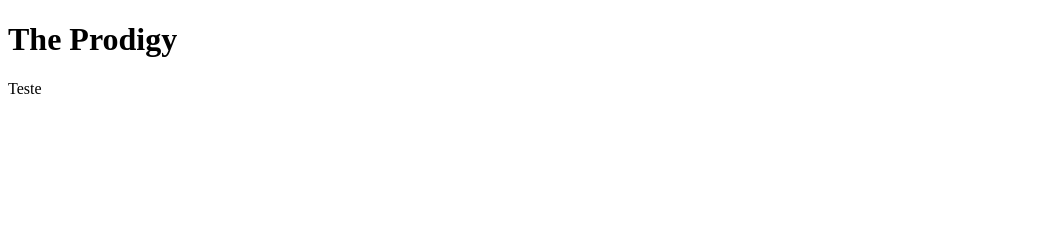
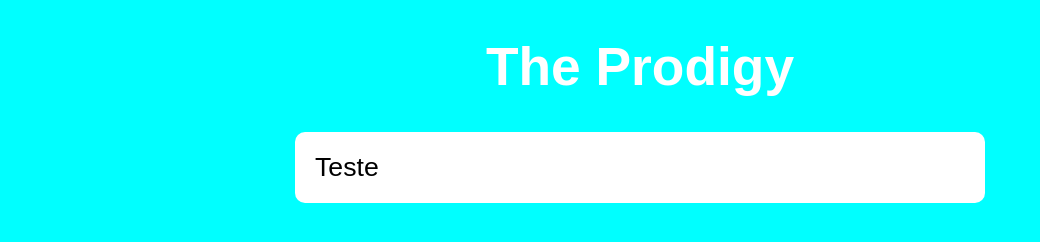
Before and after one commit to KaioMarquesdeAlmeida/Projeto-The-prodigy, a plain HTML site: page Index.html in a window 1280 px wide. Shown: the whole page, without its empty margins (0-1040 px from the left). Drawn offline with Linux system fonts and the light colour scheme.

Commit message:
so testando

```diff
--- a/Estilo.css
+++ b/Estilo.css
@@ -1,5 +1,5 @@
 body{
-    background: rgba(0, 128, 0, 0.336);
+    background-color: aqua;
     font: normal 20pt Arial;
 }
 
--- a/Index.html
+++ b/Index.html
@@ -5,7 +5,7 @@
     <meta http-equiv="X-UA-Compatible" content="IE=edge">
     <meta name="viewport" content="width=device-width, initial-scale=1.0">
     <title>The Prodigy</title>
-    <link rel="stylesheet" href="Estilo\.css">
+    <link rel="stylesheet" href="Estilo.css">
 </head>
 
 <body>
```
